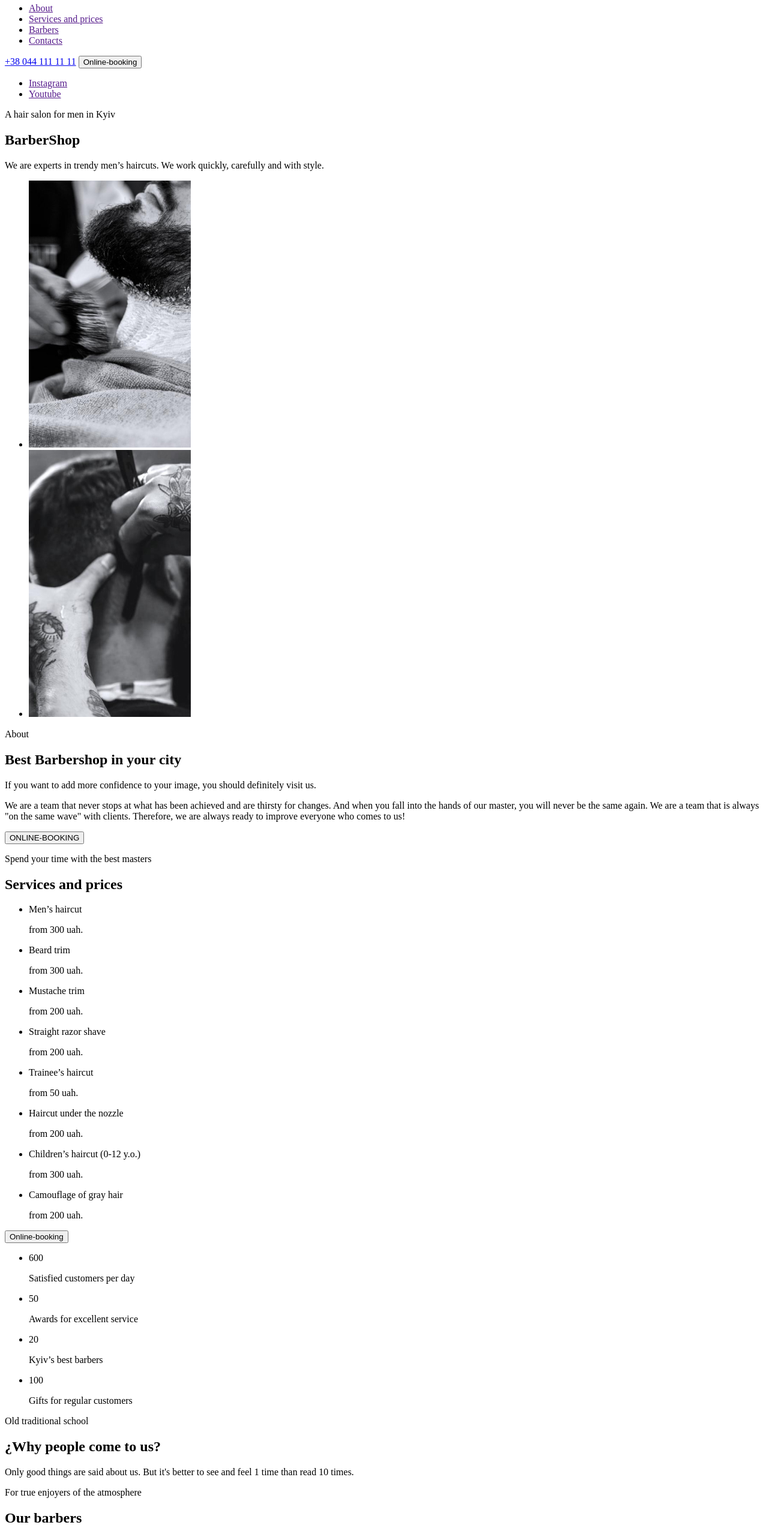
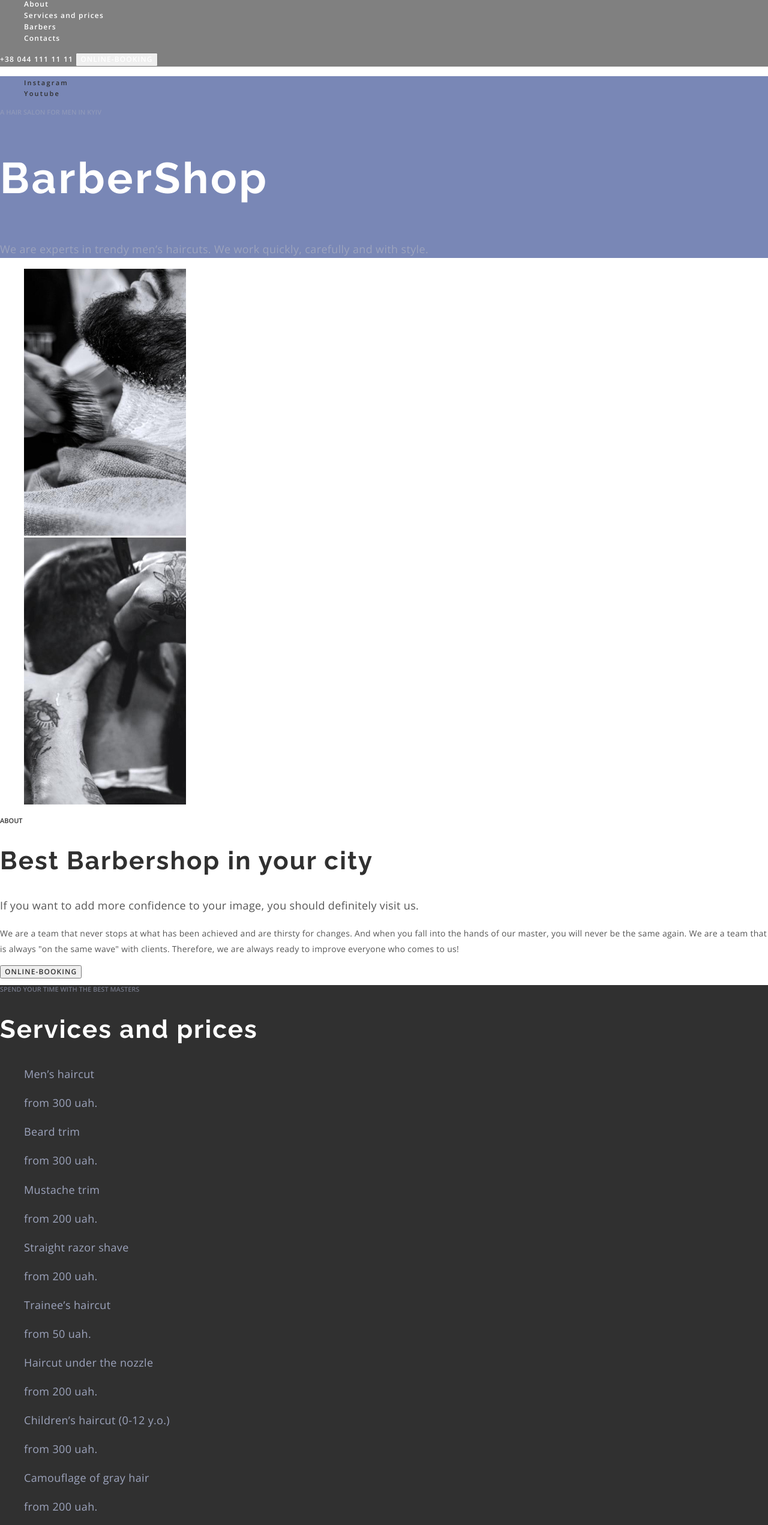
Before and after one commit to Spodgorny/barbershop, a plain HTML site: page index.html in a window 1280 px wide. Shown: the part 79-2621 px from the top of the page at 60% size. Drawn offline with nearby package versions, Linux system fonts and the light colour scheme.

Commit message:
added file

```diff
--- /dev/null
+++ b/css/style.css
@@ -0,0 +1,350 @@
+:root {
+    --main-title-color: #ffffff;
+    --main-btn-color: #ffffff;
+    --second-title-color: #303030;
+    --second-btn-color: #303030;
+    --accent-color: #FF6C00;
+    --typical-lh: 1.36;
+    --main-font: 'Open Sans', sans-serif;
+}
+
+body {
+    font-family: 'Open Sans', sans-serif;
+}
+
+.header {
+    background-color: gray;
+}
+
+.list {
+    list-style: none;
+}
+
+.link {
+    text-decoration: none;
+}
+
+.header-link {
+    font-weight: 600;
+    font-size: 12px;
+    line-height: 1.33;
+    letter-spacing: 0.1em;
+    color: #FFFFFF;
+}
+
+.header-link:hover {
+    color: #FF6C00;
+}
+
+.header-link:focus {
+    color: #FF6C00;
+}
+
+.header-tel {
+    font-weight: 600;
+    font-size: 12px;
+    line-height: 1.33;
+    letter-spacing: 0.1em;
+    color: #FFFFFF;
+}
+
+.header-btn {
+    font-family: inherit;
+    font-weight: 600;
+    line-height: 1.36;
+    letter-spacing: 0.09em;
+    text-transform: uppercase;
+    color: #FFFFFF;
+    font-size: 12px;
+}
+
+.hero {
+    background-color: #7987b6;;
+}
+
+.hero-link {
+    font-weight: 600;
+    font-size: 11px;
+    line-height: 1.36;
+    letter-spacing: 0.2em;
+    color: #303030;
+}
+
+.hero-link:hover,
+.hero-link:focus {
+    color: #FF6C00;
+}
+
+.hero-top-text {
+    font-weight: 600;
+    font-size: 11px;
+    line-height: 1.36;
+    text-transform: uppercase;
+    color: rgba(157, 164, 189, 0.6);
+}
+
+.hero-title {
+    font-family: 'Raleway', sans-serif;
+    font-style: normal;
+    font-weight: 700;
+    font-size: 72px;
+    line-height: 1.18;
+    letter-spacing: 0.05em;
+    color: #FFFFFF;
+}
+
+.hero-bottom-text {
+    font-weight: 400;
+    font-size: 18px;
+    line-height: 1.67;
+    letter-spacing: 0.02em;
+    color: #9DA4BD;
+}
+
+.visually-hidden {
+    position: absolute;
+    width: 1px;
+    height: 1px;
+    margin: -1px;
+    border: 0;
+    padding: 0;
+    white-space: nowrap;
+    clip-path: inset(100%);
+    clip: rect(0 0 0 0);
+    overflow: hidden;
+  }
+
+.about-top-text {
+    font-weight: 600;
+    line-height: 1.36;
+    text-transform: uppercase;
+    color: #303030;
+    font-size: 11px;
+}
+
+.about-title {
+    font-family: 'Raleway';
+    font-weight: 700;
+    line-height: 1.17;
+    letter-spacing: 0.05em;
+    color: #303030;
+    font-size: 42px;
+}
+
+.about-bottom-text {
+    font-weight: 400;
+    line-height: 1.67;
+    letter-spacing: 0.02em;
+    color: #555555;
+    font-size: 18px;
+}
+
+.about-text {
+    font-weight: 400;
+    line-height: 1.86;
+    letter-spacing: 0.02em;
+    color: #555555;
+    font-size: 14px;
+}
+
+.about-btn {
+    font-family: inherit;
+    font-weight: 600;
+    line-height: 1.33;
+    letter-spacing: 0.09em;
+    text-transform: uppercase;
+    color: #303030;
+    font-size: 12px;
+    cursor: pointer;
+}
+
+.prices {
+    background-color: #303030;
+}
+
+.prices-top-text {
+    font-weight: 600;
+    line-height: 1.36;
+    text-transform: uppercase;
+    color: rgba(157, 164, 189, 0.6);
+    font-size: 11px;
+}
+
+.prices-title {
+    font-family: 'Raleway', sans-serif;
+    font-weight: 700;
+    line-height: 1.17;
+    letter-spacing: 0.05em;
+    color: #FFFFFF;
+    font-size: 42px;
+}
+
+
+.prices-item-text {
+    font-size: 18px;
+    line-height: 1.67;
+    letter-spacing: 0.02em;
+    color: #9DA4BD;
+}
+
+.prices-btn {
+    font-family: inherit;
+    font-weight: 600;
+    line-height: 1.33;
+    letter-spacing: 0.09em;
+    text-transform: uppercase;
+    color: #FFFFFF;
+    font-size: 12px;
+    cursor: pointer;
+}
+
+.benefits-item span {
+    font-weight: 700;
+    font-size: 42px;
+    line-height: 1.36;
+    text-align: center;
+    letter-spacing: 0.05em;
+    color: #303030;
+}
+
+.benefits-item-text {
+    font-weight: 600;
+    line-height: var(--typical-lh);
+    text-align: center;
+    color: #303030;
+    font-size: 11px;
+}
+
+.benefits-top-text {
+    font-weight: 600;
+    line-height: 1.36;
+    text-transform: uppercase;
+    color: #303030;
+    font-size: 11px;
+}
+
+.benefits-title {
+    font-family: 'Raleway', sans-serif;
+    font-style: normal;
+    font-weight: 700;
+    font-size: 42px;
+    line-height: 1.17;
+    letter-spacing: 0.05em;
+    color: #303030;
+}
+
+.benefits-bottom-text {
+    font-weight: 400;
+    font-size: 18px;
+    line-height: 1.67;
+    letter-spacing: 0.02em;
+    color: #555555;
+}
+
+.barbers-top-text {
+    font-weight: 600;
+    font-size: 11px;
+    line-height: 1.36;
+    text-transform: uppercase;
+    color: #303030;
+}
+
+.barbers-title {
+    font-family: 'Raleway', sans-serif;
+    font-weight: 700;
+    font-size: 42px;
+    line-height: 1.17;
+    letter-spacing: 0.05em;
+    color: var(--second-title-color);
+}
+
+
+.barbers-item-title {
+    font-weight: 400;
+    font-size: 18px;
+    line-height: 1.39;
+    text-align: center;
+    letter-spacing: 0.02em;
+    color: var(--second-title-color);
+}
+
+.barbers-item-text {
+    font-size: 14px;
+    line-height: 1.35;
+    text-align: center;
+    letter-spacing: 0.02em;
+    color: #FF6C00;
+}
+
+.gallery-top-text {
+    color: #303030;
+}
+
+.online {
+    background-color: #303030;
+}
+
+.online-title {
+    color: var(--main-title-color);
+}
+
+.contacts {
+    background-color: #303030;
+}
+
+.contacts-title {
+    color: var(--main-title-color);
+}
+
+.contacts-address {
+    font-style: normal;
+}
+
+.contacts-address-link {
+    font-weight: 700;
+    line-height: 1.67;
+    letter-spacing: 0.02em;
+    color: #9DA4BD;
+    font-size: 18px;
+}
+
+.contacts-link {
+    font-size: 18px;
+    line-height: 1.67;
+    letter-spacing: 0.02em;
+    color: #9DA4BD;
+}
+.contacts-subtitle {
+    font-size: 11px;
+    text-transform: uppercase;
+    color: #FFFFFF;
+    line-height: var(--typical-lh);
+}
+.contacts-schedule {
+    font-size: 18px;
+    letter-spacing: 0.02em;
+    color: #9DA4BD;
+    line-height: 1.67;
+
+}
+
+.footer-copy {
+    font-weight: 600;
+    font-size: 11px;
+    letter-spacing: 0.2em;
+    color: #9DA4BD;
+    line-height: 1.36;
+}
+
+.footer-link {
+    font-weight: 600;
+    line-height: 1.36;
+    letter-spacing: 0.2em;
+    color: #303030;
+    font-size: 11px;
+}
+
+.footer-link:hover,
+.footer-link:focus {
+    color: #FF6C00;
+}
--- a/index.html
+++ b/index.html
@@ -4,207 +4,240 @@
     <meta charset="UTF-8">
     <meta http-equiv="X-UA-Compatible" content="IE=edge">
     <meta name="viewport" content="width=device-width, initial-scale=1.0">
-    <title>Barbershop</title>
+    <title>&#128293;Barbershop</title>
+    <link rel="preconnect" href="https://fonts.googleapis.com">
+    <link rel="preconnect" href="https://fonts.gstatic.com" crossorigin>
+    <link href="https://fonts.googleapis.com/css2?family=Open+Sans:wght@400;600;700&family=Raleway:wght@700&display=swap" rel="stylesheet">
+    <link rel="stylesheet" href="https://cdnjs.cloudflare.com/ajax/libs/modern-normalize/1.1.0/modern-normalize.min.css" integrity="sha512-wpPYUAdjBVSE4KJnH1VR1HeZfpl1ub8YT/NKx4PuQ5NmX2tKuGu6U/JRp5y+Y8XG2tV+wKQpNHVUX03MfMFn9Q==" crossorigin="anonymous" referrerpolicy="no-referrer" />
+    <link rel="stylesheet" href="./css/style.css">
 </head>
 <body>
-    <header>
+    <header class="header">
         <nav>
-            <a href="">
+            <a class="header_logo" href="">
                 <img src="./img/logo.svg" alt="logo">
             </a>
-            <ul>
-                <li>
-                    <a href="">About</a>
+            <ul class="header-list list">
+                <li class="header-item">
+                    <a class="header-link link" href="">About</a>
                 </li>
-                <li>
-                    <a href="">Services and prices</a>
+                <li class="header-item">
+                    <a class="header-link link" href="">Services and prices</a>
                 </li>
-                <li>
-                    <a href="">Barbers</a>
+                <li class="header-item">
+                    <a class="header-link link" href="">Barbers</a>
                 </li>
-                <li>
-                    <a href="">Contacts</a>
+                <li class="header-item">
+                    <a class="header-link link" href="">Contacts</a>
                 </li>
             </ul>
         </nav>
-        <a href="tel:+380441111111">+38 044 111 11 11</a>
-        <button type="button">Online-booking</button>
+        <a class="header-tel link" href="tel:+380441111111">+38 044 111 11 11</a>
+        <button class="header-btn" type="button">Online-booking</button>
     </header>
     <main>
-        <section>
-            <ul>
-                <li>
-                    <a href="" target="_blank" rel="noopenet noreferrer nofollow">Instagram</a>
+        <section class="hero">
+            <ul class="hero-list list">
+                <li class="hero-item">
+                    <a class="hero-link link" href="" target="_blank" rel="noopenet noreferrer nofollow">Instagram</a>
                 </li>
-                <li>
-                    <a href="" target="_blank" rel="noopenet noreferrer nofollow">Youtube</a>
+                <li class="hero-item">
+                    <a class="hero-link link" href="" target="_blank" rel="noopenet noreferrer nofollow">Youtube</a>
                 </li>
             </ul>
-            <p>A hair salon for men in Kyiv</p>
-            <h1>BarberShop</h1>
-            <p>We are experts in trendy men’s haircuts. We work quickly, carefully and with style.</p>
+            <p class="hero-top-text">A hair salon for men in Kyiv</p>
+            <h1 class="hero-title">BarberShop</h1>
+            <p class="hero-bottom-text" >We are experts in trendy men’s haircuts. We work quickly, carefully and with style.</p>
         </section>
-        <section>
-            <ul>
-                <li>
-                    <img src="./img/about-img-1.jpg" alt="haircuts">
+        <section class="about">
+            <ul class="about-list list">
+                <li class="about-item">
+                    <img src="./img/about-img-1.jpg" alt="haircuts" width="270" height="445" class="about-img">
                 </li>
-                <li>
-                    <img src="./img/about-img-2.jpg" alt="haircuts">
+                <li class="about-item">
+                    <img src="./img/about-img-2.jpg" alt="haircuts" width="270" height="445" class="about-img">
                 </li>
             </ul>
-            <p>About</p>
-            <h2>Best Barbershop in your city</h2>
-            <p>If you want to add more confidence to your image, you should definitely visit us.</p>
-            <p>We are a team that never stops at what has been achieved and are thirsty for changes. And when you fall into the hands of our master, you will never be the same again. We are a team that is always "on the same wave" with clients. Therefore, we are always ready to improve everyone who comes to us!</p>
-            <button type="button">ONLINE-BOOKING</button>
+            <p class="about-top-text">About</p>
+            <h2 class="about-title">Best Barbershop in your city</h2>
+            <p class="about-bottom-text">If you want to add more confidence to your image, you should definitely visit us.</p>
+            <p class="about-text">We are a team that never stops at what has been achieved and are thirsty for changes. And when you fall into the hands of our master, you will never be the same again. We are a team that is always "on the same wave" with clients. Therefore, we are always ready to improve everyone who comes to us!</p>
+            <button type="button" class="about-btn">ONLINE-BOOKING</button>
         </section>
-        <section>
-            <p>Spend your time with the best masters</p>
-            <h2>Services and prices</h2>
-            <ul>
-                <li>
-                    <p>Men’s haircut</p>
-                    <p>from 300 uah.</p>
+        <section class="prices">
+            <p class="prices-top-text">Spend your time with the best masters</p>
+            <h2 class="prices-title">Services and prices</h2>
+            <ul class="prices-list list">
+                <li class="prices-item">
+                    <p class="prices-item-text">Men’s haircut</p>
+                    <p class="prices-item-text">from 300 uah.</p>
                 </li>
-                <li>
-                    <p>Beard trim</p>
-                    <p>from 300 uah.</p>
+                <li class="prices-item">
+                    <p class="prices-item-text">Beard trim</p>
+                    <p class="prices-item-text">from 300 uah.</p>
                 </li>
-                <li>
-                    <p>Mustache trim</p>
-                    <p>from 200 uah.</p>
+                <li class="prices-item">
+                    <p class="prices-item-text">Mustache trim</p>
+                    <p class="prices-item-text">from 200 uah.</p>
                 </li>
-                <li>
-                    <p>Straight razor shave</p>
-                    <p>from 200 uah.</p>
+                <li class="prices-item">
+                    <p class="prices-item-text">Straight razor shave</p>
+                    <p class="prices-item-text">from 200 uah.</p>
                 </li>
             </ul>
             <ul>
-                <li>
-                    <p>Trainee’s haircut</p>
-                    <p>from 50 uah.</p>
+                <li class="prices-item list">
+                    <p class="prices-item-text">Trainee’s haircut</p>
+                    <p class="prices-item-text">from 50 uah.</p>
                 </li>
-                <li>
-                    <p>Haircut under the nozzle</p>
-                    <p>from 200 uah.</p>
+                <li class="prices-item list">
+                    <p class="prices-item-text">Haircut under the nozzle</p>
+                    <p class="prices-item-text">from 200 uah.</p>
                 </li>
-                <li>
-                    <p>Children’s haircut (0-12 y.o.)</p>
-                    <p>from 300 uah.</p>
+                <li class="prices-item list">
+                    <p class="prices-item-text">Children’s haircut (0-12 y.o.)</p>
+                    <p class="prices-item-text">from 300 uah.</p>
                 </li>
-                <li>
-                    <p>Camouflage of gray hair</p>
-                    <p>from 200 uah.</p>
+                <li class="prices-item list">
+                    <p class="prices-item-text">Camouflage of gray hair</p>
+                    <p class="prices-item-text">from 200 uah.</p>
                 </li>
             </ul>
-            <button type="button">Online-booking</button>
+            <button type="button" class="prices-btn">Online-booking</button>
         </section>
-        <section>
-            <ul>
-                <li>
+        <section class="benefits">
+            <ul class="benefits-list list">
+                <li class="benefits-item">
                     <span>600</span>
-                    <p>Satisfied customers per day</p>
+                    <p class="benefits-item-text">Satisfied customers per day</p>
                 </li>
-                <li>
+                <li class="benefits-item">
                     <span>50</span>
-                    <p>Awards for excellent service</p>
+                    <p class="benefits-item-text">Awards for excellent service</p>
                 </li>
-                <li>
+                <li class="benefits-item">
                     <span>20</span>
-                    <p>Kyiv’s best
+                    <p class="benefits-item-text">Kyiv’s best
                         barbers</p>
                 </li>
-                <li>
+                <li class="benefits-item">
                     <span>100</span>
-                    <p>Gifts for regular customers</p>
+                    <p class="benefits-item-text">Gifts for regular customers</p>
                 </li>
             </ul>
-            <p>Old traditional school</p>
-            <h2>¿Why people come to us?</h2>
-            <p>Only good things are said about us. But it's better to see and feel 1 time than read 10 times. </p>
+            <p class="benefits-top-text">Old traditional school</p>
+            <h2 class="benefits-title">¿Why people come to us?</h2>
+            <p class="benefits-bottom-text">Only good things are said about us. But it's better to see and feel 1 time than read 10 times. </p>
         </section>
-        <section>
-            <p>For true enjoyers of the atmosphere</p>
-            <h2>Our barbers</h2>
-            <ul>
-                <li>
+        <section class="barbers">
+            <p class="barbers-top-text">For true enjoyers of the atmosphere</p>
+            <h2 class="barbers-title">Our barbers</h2>
+            <ul class="barbers-list list">
+                <li class="barbers-item">
                     <img src="./img/barbers-img-1.jpg" alt="barbers" width="370" height="346">
-                    <h3>John Smith</h3>
-                    <p>Extreme Barber</p>
-                    <ul>
-                        <li><a href=""></a></li>
-                        <li><a href=""></a></li>
-                        <li><a href=""></a></li>
-                        <li><a href=""></a></li>
+                    <h3 class="barbers-item-title">John Smith</h3>
+                    <p class="barbers-item-text">Extreme Barber</p>
+                    <ul class="barbers-soc-list">
+                        <li class="barbers-soc-item">
+                            <a class="barbers-soc-link" href=""></a>
+                        </li>
+                        <li class="barbers-soc-item">
+                            <a class="barbers-soc-link" href=""></a>
+                        </li>
+                        <li class="barbers-soc-item">
+                            <a class="barbers-soc-link" href=""></a>
+                        </li>
+                        <li class="barbers-soc-item">
+                            <a class="barbers-soc-link" href=""></a>
+                        </li>
                     </ul>
                 </li>
-                <li>
+                <li class="barbers-item">
                     <img src="./img/barbers-img-2.jpg" alt="barbers" width="370" height="346">
-                    <h3>Michele Doe</h3>
-                    <p>Extreme Barber</p>
-                    <ul>
-                        <li><a href=""></a></li>
-                        <li><a href=""></a></li>
-                        <li><a href=""></a></li>
-                        <li><a href=""></a></li>
+                    <h3 class="barbers-item-title">Michele Doe</h3>
+                    <p class="barbers-item-text">Extreme Barber</p>
+                    <ul class="barbers-soc-list">
+                        <li class="barbers-soc-item">
+                            <a class="barbers-soc-link" href=""></a>
+                        </li>
+                        <li class="barbers-soc-item">
+                            <a class="barbers-soc-link" href=""></a>
+                        </li>
+                        <li class="barbers-soc-item">
+                            <a class="barbers-soc-link" href=""></a>
+                        </li>
+                        <li class="barbers-soc-item">
+                            <a class="barbers-soc-link" href=""></a>
+                        </li>
                     </ul>
                 </li>
-                <li>
+                <li class="barbers-item">
                     <img src="./img/barbers-img-3.jpg" alt="barbers" width="370" height="346">
-                    <h3>Alan Black</h3>
-                    <p>Extreme Barber</p>
-                    <ul>
-                        <li><a href=""></a></li>
-                        <li><a href=""></a></li>
-                        <li><a href=""></a></li>
-                        <li><a href=""></a></li>
+                    <h3 class="barbers-item-title">Alan Black</h3>
+                    <p class="barbers-item-text">Extreme Barber</p>
+                    <ul class="barbers-soc-list">
+                        <li class="barbers-soc-item">
+                            <a class="barbers-soc-link" href=""></a>
+                        </li>
+                        <li class="barbers-soc-item">
+                            <a class="barbers-soc-link" href=""></a>
+                        </li>
+                        <li class="barbers-soc-item">
+                            <a class="barbers-soc-link" href=""></a>
+                        </li>
+                        <li class="barbers-soc-item">
+                            <a class="barbers-soc-link" href=""></a>
+                        </li>
                     </ul>
                 </li>
             </ul>
         </section>
-        <section>
-            <p>In Latin, "barba" means "beard"</p>
-            <h2>Gallery</h2>
-            <ul>
-                <li>
+        <section class="gallery">
+            <p class="gallery-top-text">In Latin, "barba" means "beard"</p>
+            <h2 class="visually-hidden">Gallery</h2>
+            <ul class="gallery-list list">
+                <li class="gallery-item">
                     <img src="./img/gallery-img-1.jpg" alt="galleryimg" width="270" height="360">
                 </li>
-                <li>
+                <li class="gallery-item">
                     <img src="./img/gallery-img-2.jpg" alt="galleryimg" width="270" height="360">
                 </li>
-                <li>
+                <li class="gallery-item">
                     <img src="./img/gallery-img-3.jpg" alt="galleryimg" width="270" height="360">
                 </li>
-                <li>
+                <li class="gallery-item">
                     <img src="./img/gallery-img-4.jpg" alt="galleryimg" width="270" height="360">
                 </li>
             </ul>
         </section>
-        <section>
-            <h2>Online-booking</h2>
+        <section class="online">
+            <h2 class="online-title section-title">Online-booking</h2>
         </section>
-        <section>
-            <h2>Contacts</h2>
-            <address>
-                <a href="https://goo.gl/maps/PTBLQSaGi9VVj9sF8" target="_blank" rel="noopenet noreferrer nofollow">st. Vasilkivska, 7A<br/> Kyiv, 08132</a>
-                <ul>
-                    <li><a href="tel:+380441111111">+38 044 111 11 11</a></li>
-                    <li><a href="mailto:barbershop@email.com">barbershop@email.com</a></li>
+        <section class="contacts">
+            <h2 class="contacts-title section-title">Contacts</h2>
+            <address class="contacts-address">
+                <a class="contacts-address-link link" href="https://goo.gl/maps/PTBLQSaGi9VVj9sF8" target="_blank" rel="noopenet noreferrer nofollow">st. Vasilkivska, 7A<br/> Kyiv, 08132</a>
+                <ul class="contacts-list list">
+                    <li class="contacts-item">
+                        <a class="contacts-link" href="tel:+380441111111">+38 044 111 11 11</a>
+                    </li>
+                    <li class="contacts-item">
+                        <a class="contacts-link link" href="mailto:barbershop@email.com">barbershop@email.com</a>
+                    </li>
                 </ul>
             </address>
-            <p>Working hours</p>
-            <p>Every day from 9:00 to 22:00</p>
+            <p class="contacts-subtitle">Working hours</p>
+            <p class="contacts-schedule">Every day from 9:00 to 22:00</p>
         </section>
     </main>
-    <footer>
-        <p>&#169;Copyright 2020</p>
-        <ul>
-            <li>
-                <a href="" target="_blank" rel="noopenet noreferrer nofollow">Instagram</a>
+    <footer class="footer">
+        <p class="footer-copy">&#169;Copyright 2020</p>
+        <ul class="footer-list list">
+            <li class="footer-item">
+                <a class="footer-link" href="" target="_blank" rel="noopenet noreferrer nofollow">Instagram</a>
             </li>
-            <li>
-                <a href="" target="_blank" rel="noopenet noreferrer nofollow">Youtube</a>
+            <li class="footer-item">
+                <a class="footer-link" href="" target="_blank" rel="noopenet noreferrer nofollow">Youtube</a>
             </li>
         </ul>
     </footer>
```
